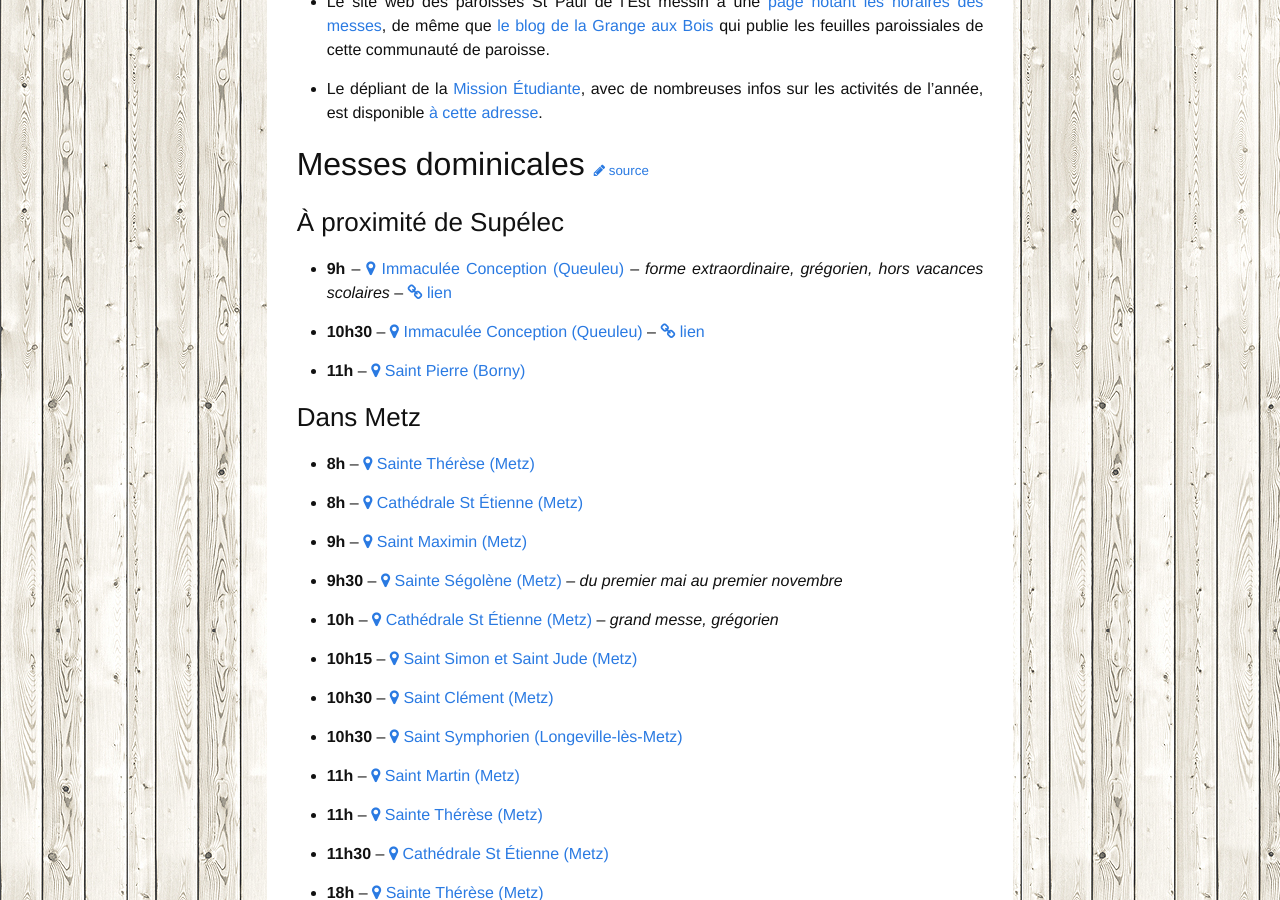
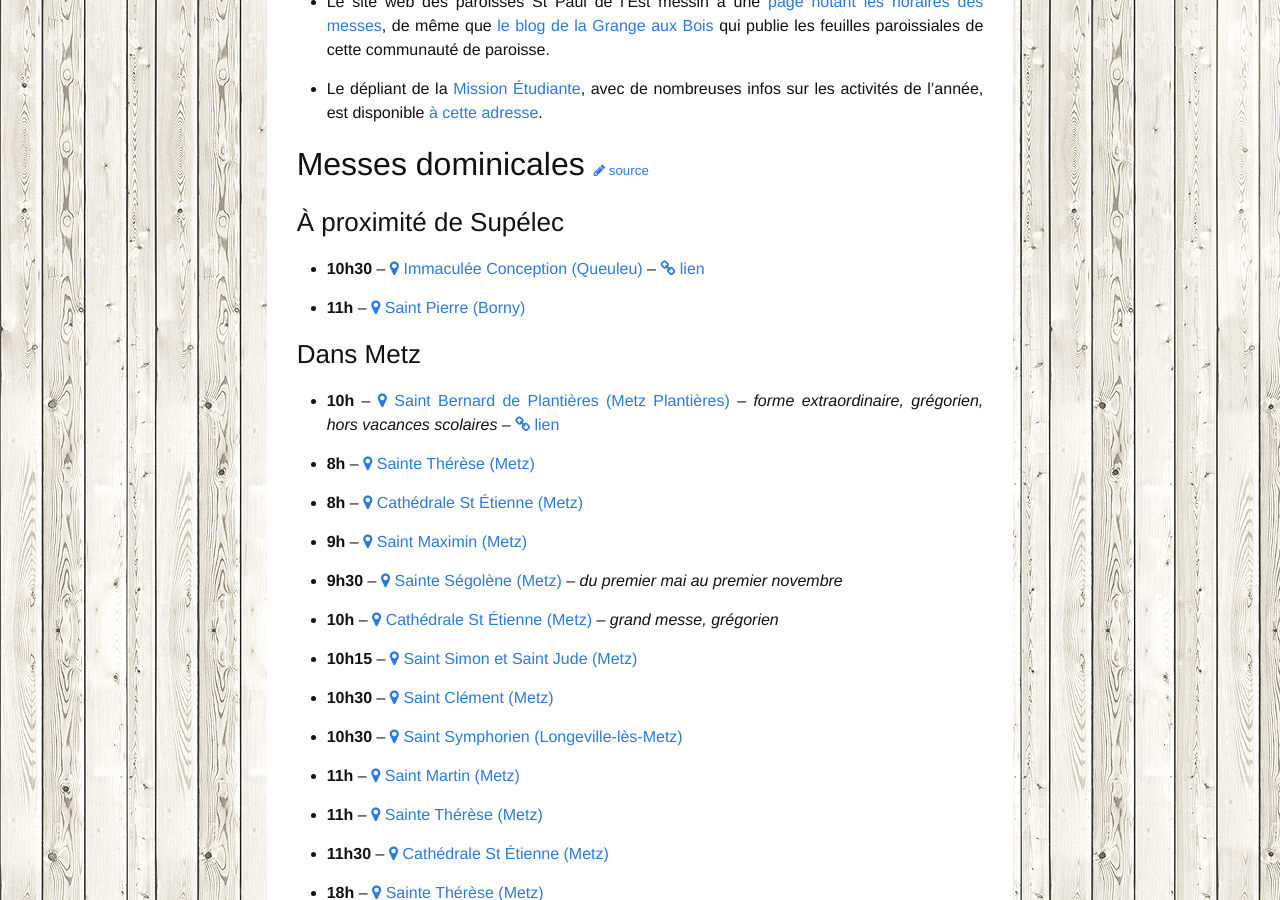
Before and after one commit to cccroix/cccroix.github.io, a Jekyll site: the page built from offices.md, in a window 1280 px wide and 900 px high, scrolled down 400 px. Built offline with Jekyll 4.4.1, drawn with Linux system fonts in a browser that asks for light colours.

Commit message:
Update messes_dimanche.yaml

```diff
--- a/_data/messes_dimanche.yaml
+++ b/_data/messes_dimanche.yaml
@@ -5,8 +5,8 @@
 
 # Proche
 
-- eglise: immaculee
-  horaire: 9h
+- eglise: bernard
+  horaire: 10h
   remarque: forme extraordinaire, grégorien, hors vacances scolaires
   site: http://motuproprio-metz.e-monsite.com/
 
```
